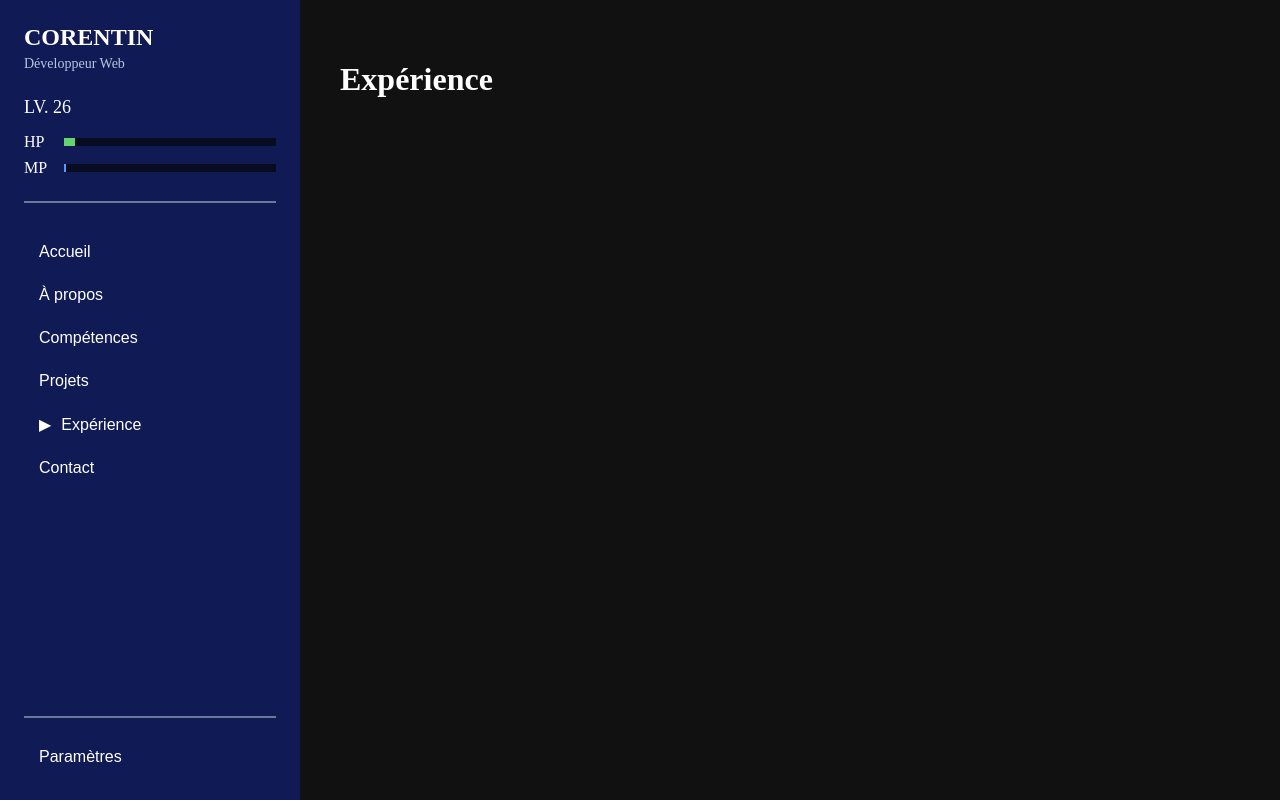
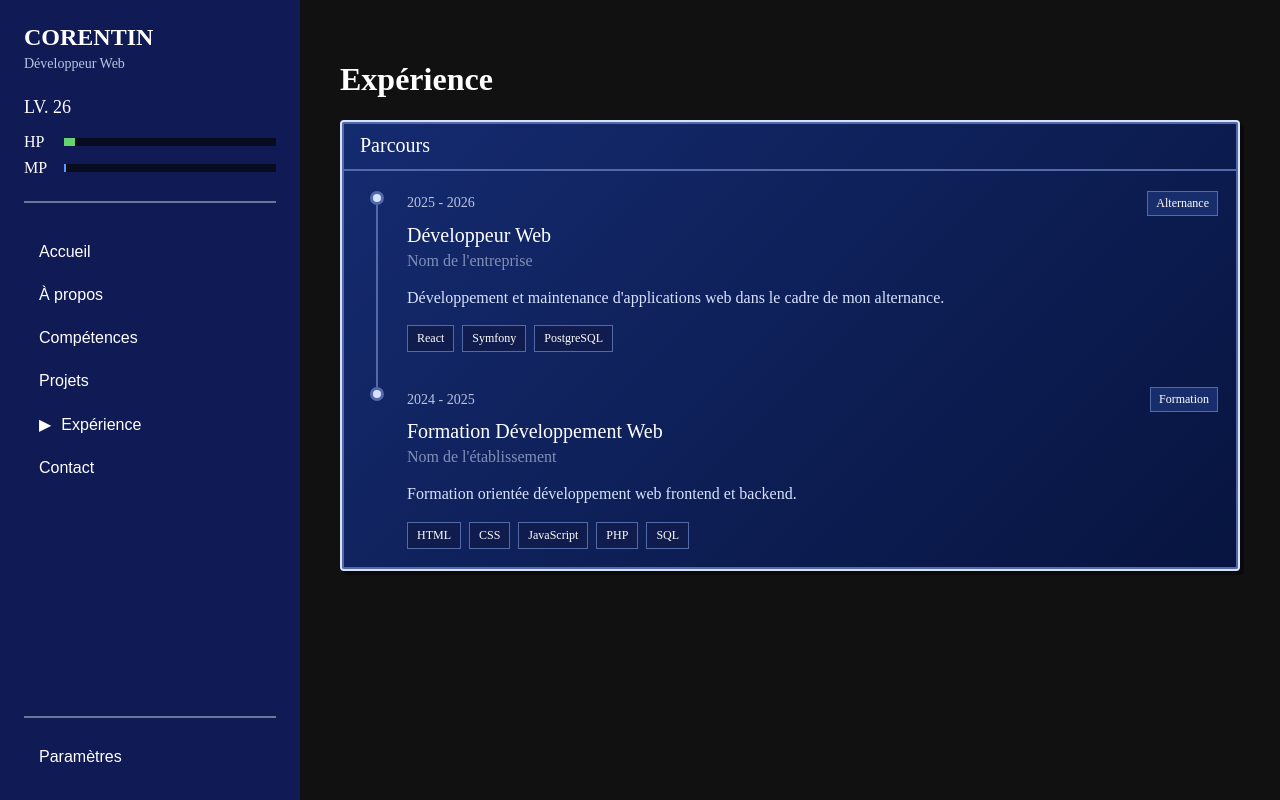
Before and after one commit to Corentin-Epitech/PortFolio, a React app in the folder portfolio/: page / in a window 1280 px wide. Both pictures are taken after a click on the button "Expérience". Built offline with nearby package versions, Linux system fonts and the light colour scheme; the HTML template or start-up script is replaced by a standard one.

Commit message:
Add: Experience page first version

```diff
--- /dev/null
+++ b/portfolio/src/components/experience/ExperienceItem.css
@@ -0,0 +1,114 @@
+.experience-item {
+    display: grid;
+
+    grid-template-columns: 30px 1fr;
+
+    gap: 15px;
+}
+
+.experience-item__marker {
+    display: flex;
+    flex-direction: column;
+    align-items: center;
+}
+
+.experience-item__dot {
+    width: 14px;
+    height: 14px;
+
+    flex-shrink: 0;
+
+    background-color: #d8e2ff;
+
+    border: 3px solid #526aa8;
+    border-radius: 50%;
+}
+
+.experience-item__line {
+    width: 2px;
+    height: 100%;
+
+    min-height: 30px;
+
+    background-color: #526aa8;
+}
+
+.experience-item__content {
+    padding-bottom: 35px;
+}
+
+.experience-item__header {
+    display: flex;
+    justify-content: space-between;
+    align-items: center;
+
+    gap: 20px;
+
+    margin-bottom: 8px;
+}
+
+.experience-item__period {
+    color: #b8c4df;
+
+    font-size: 14px;
+}
+
+.experience-item__type {
+    padding: 4px 8px;
+
+    background-color: #182d6b;
+
+    border: 1px solid #526aa8;
+
+    font-size: 12px;
+}
+
+.experience-item__title {
+    margin: 0;
+
+    font-size: 20px;
+    font-weight: normal;
+}
+
+.experience-item__organization {
+    margin: 5px 0 15px;
+
+    color: #8190b8;
+}
+
+.experience-item__description {
+    max-width: 800px;
+
+    margin: 0;
+
+    line-height: 1.6;
+
+    color: #d8e2ff;
+}
+
+.experience-item__technologies {
+    display: flex;
+    flex-wrap: wrap;
+
+    gap: 8px;
+
+    margin-top: 15px;
+}
+
+.experience-item__technology {
+    padding: 5px 9px;
+
+    background-color: #101c4d;
+
+    border: 1px solid #526aa8;
+
+    font-size: 12px;
+}
+
+.experience-item:last-child .experience-item__line {
+    display: none;
+}
+
+.experience-item:last-child .experience-item__content {
+    padding-bottom: 0;
+}
--- /dev/null
+++ b/portfolio/src/components/experience/ExperienceItem.jsx
@@ -0,0 +1,57 @@
+import "./ExperienceItem.css";
+
+function ExperienceItem({ experience }) {
+    return (
+        <article className="experience-item">
+
+            <div className="experience-item__marker">
+                <div className="experience-item__dot" />
+                <div className="experience-item__line" />
+            </div>
+
+            <div className="experience-item__content">
+
+                <div className="experience-item__header">
+
+                    <span className="experience-item__period">
+                        {experience.period}
+                    </span>
+
+                    <span className="experience-item__type">
+                        {experience.type}
+                    </span>
+
+                </div>
+
+                <h2 className="experience-item__title">
+                    {experience.title}
+                </h2>
+
+                <p className="experience-item__organization">
+                    {experience.organization}
+                </p>
+
+                <p className="experience-item__description">
+                    {experience.description}
+                </p>
+
+                <div className="experience-item__technologies">
+
+                    {experience.technologies.map((technology) => (
+                        <span
+                            key={technology}
+                            className="experience-item__technology"
+                        >
+                            {technology}
+                        </span>
+                    ))}
+
+                </div>
+
+            </div>
+
+        </article>
+    );
+}
+
+export default ExperienceItem;
--- a/portfolio/src/data/experience.js
+++ b/portfolio/src/data/experience.js
@@ -0,0 +1,34 @@
+const experiences = [
+    {
+        id: 1,
+        period: "2025 - 2026",
+        title: "Développeur Web",
+        organization: "Nom de l'entreprise",
+        type: "Alternance",
+        description:
+            "Développement et maintenance d'applications web dans le cadre de mon alternance.",
+        technologies: [
+            "React",
+            "Symfony",
+            "PostgreSQL",
+        ],
+    },
+    {
+        id: 2,
+        period: "2024 - 2025",
+        title: "Formation Développement Web",
+        organization: "Nom de l'établissement",
+        type: "Formation",
+        description:
+            "Formation orientée développement web frontend et backend.",
+        technologies: [
+            "HTML",
+            "CSS",
+            "JavaScript",
+            "PHP",
+            "SQL",
+        ],
+    },
+];
+
+export default experiences;
--- /dev/null
+++ b/portfolio/src/pages/Experience.css
@@ -0,0 +1,8 @@
+.experience {
+    width: 100%;
+}
+
+.experience__timeline {
+    display: flex;
+    flex-direction: column;
+}
--- a/portfolio/src/pages/Experience.jsx
+++ b/portfolio/src/pages/Experience.jsx
@@ -1,7 +1,33 @@
-// Experience.jsx
+import "./Experience.css";
+
+import RPGWindow from "../components/ui/RPGWindows";
+import ExperienceItem from "../components/experience/ExperienceItem";
+
+import experiences from "../data/experience";
 
 function Experience() {
-    return <h1>Expérience</h1>;
+    return (
+        <div className="experience">
+
+            <h1>Expérience</h1>
+
+            <RPGWindow title="Parcours">
+
+                <div className="experience__timeline">
+
+                    {experiences.map((experience) => (
+                        <ExperienceItem
+                            key={experience.id}
+                            experience={experience}
+                        />
+                    ))}
+
+                </div>
+
+            </RPGWindow>
+
+        </div>
+    );
 }
 
 export default Experience;
```
